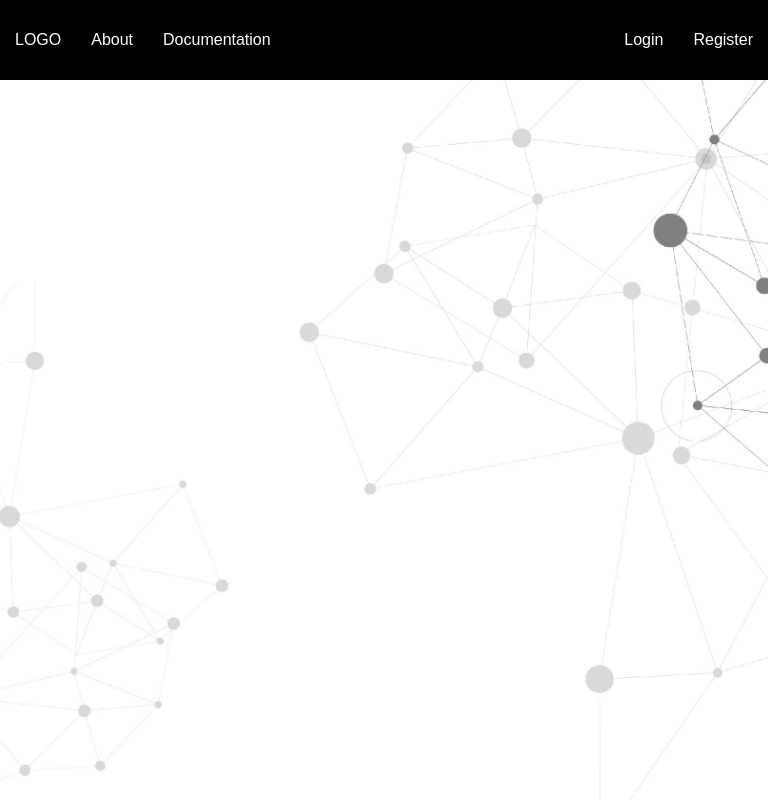
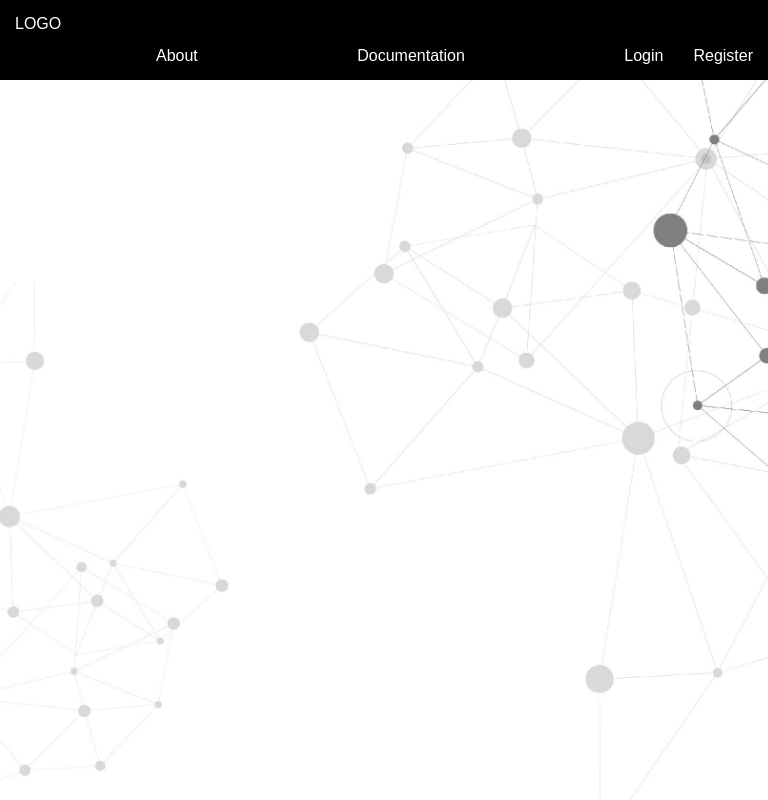
Before and after one commit to robert-lara/Company, an Angular app in the folder Common.Web/Angular/: page /login in a window 768 px wide. Built offline with nearby package versions, Linux system fonts and the light colour scheme.

Commit message:
Added navigation button for mobile

```diff
--- a/Common.Web/Angular/package.json
+++ b/Common.Web/Angular/package.json
@@ -19,6 +19,9 @@
     "@angular/platform-browser": "~9.1.9",
     "@angular/platform-browser-dynamic": "~9.1.9",
     "@angular/router": "~9.1.9",
+    "@fortawesome/angular-fontawesome": "^0.6.1",
+    "@fortawesome/fontawesome-svg-core": "^1.2.28",
+    "@fortawesome/free-solid-svg-icons": "^5.13.0",
     "rxjs": "~6.5.4",
     "tslib": "^1.10.0",
     "zone.js": "~0.10.2"
--- a/Common.Web/Angular/src/app/app.module.ts
+++ b/Common.Web/Angular/src/app/app.module.ts
@@ -6,6 +6,7 @@ import { AppComponent } from './app.component';
 import { RegisterComponent } from './components/register/register.component';
 import { LoginComponent } from './components/login/login.component';
 import { HeaderComponent } from './components/header/header.component';
+import { FontAwesomeModule } from '@fortawesome/angular-fontawesome';
 
 @NgModule({
   declarations: [
@@ -16,7 +17,8 @@ import { HeaderComponent } from './components/header/header.component';
   ],
   imports: [
     BrowserModule,
-    AppRoutingModule
+    AppRoutingModule,
+    FontAwesomeModule
   ],
   providers: [],
   bootstrap: [AppComponent]
--- a/Common.Web/Angular/src/app/components/header/header.component.css
+++ b/Common.Web/Angular/src/app/components/header/header.component.css
@@ -7,21 +7,46 @@ nav{
     background-color: #000000;
 }
 
-nav div:first-child{
-    margin-top: 15px;
-}
-
-nav div{
-    margin-left: auto;
-    margin-right: auto;
-    margin-bottom: 15px;
-}
 
 
 
 @media (max-width: 768px) {
 
 
+    nav div:first-child{
+        margin-top: 15px;
+        margin-bottom: 15px;
+        display: flex;
+        flex-direction: row;
+        justify-content: space-evenly;
+    }
+
+    nav div div{
+        margin: 0px;
+        flex: 1;
+    }
+
+    nav div div:nth-child(2){
+        justify-content: center;
+        display: flex;
+    }
+
+    nav div div:nth-child(3){
+        display: flex;
+    }
+
+    nav div div:nth-child(3) fa-icon{
+        display: flex;
+        margin-left: auto;
+        margin-right: 15px;
+    }
+
+    nav div:not(:first-child){
+        margin-left: auto;
+        margin-right: auto;
+        margin-bottom: 15px;
+
+    }
 
 }
 
@@ -44,7 +69,7 @@ nav div{
     }
 
     nav div:first-child{
-        margin-top: auto;
+        margin-top: 15px;
     }
 
     nav div:nth-last-child(2){
--- a/Common.Web/Angular/src/app/components/header/header.component.html
+++ b/Common.Web/Angular/src/app/components/header/header.component.html
@@ -1,5 +1,15 @@
 <nav>
-    <div (click)="logoClicked()">LOGO</div>
+    <div>
+        <div *ngIf="isMobileDevice">
+
+        </div>
+        <div>
+            LOGO
+        </div>
+        <div *ngIf="isMobileDevice">
+            <fa-icon  [icon]="faBars" (click)="logoClicked()"></fa-icon>
+        </div>
+    </div>
     <div *ngIf="showNavigation">About</div>
     <div *ngIf="showNavigation">Documentation</div>
     <div *ngIf="showNavigation">Login</div>
--- a/Common.Web/Angular/src/app/components/header/header.component.ts
+++ b/Common.Web/Angular/src/app/components/header/header.component.ts
@@ -1,4 +1,5 @@
 import { Component, OnInit } from '@angular/core';
+import { faBars } from '@fortawesome/free-solid-svg-icons';
 
 @Component({
   selector: 'app-header',
@@ -11,22 +12,27 @@ import { Component, OnInit } from '@angular/core';
 export class HeaderComponent implements OnInit {
 
   showNavigation = true;
-  isMobileDevice = true;
+  isMobileDevice = false;
+  faBars = faBars;
   constructor() {
   }
 
   ngOnInit(): void {
 
-    if (window.screen.width <= 375) {
+    if (window.screen.width <= 411) {
       this.isMobileDevice = true;
+      this.showNavigation = false;
     }else{
       this.isMobileDevice = false;
+      this.showNavigation = true;
     }
 
   }
 
   onResize(event){
-    if (window.screen.width <= 375) {
+
+    //Set to 411 to cover iPhones and Pixels
+    if (window.screen.width <= 411) {
       this.isMobileDevice = true;
       this.showNavigation = false;
     }else{
```
Also changed, not shown: 1 other file (tests, documents, lock files or other folders).
